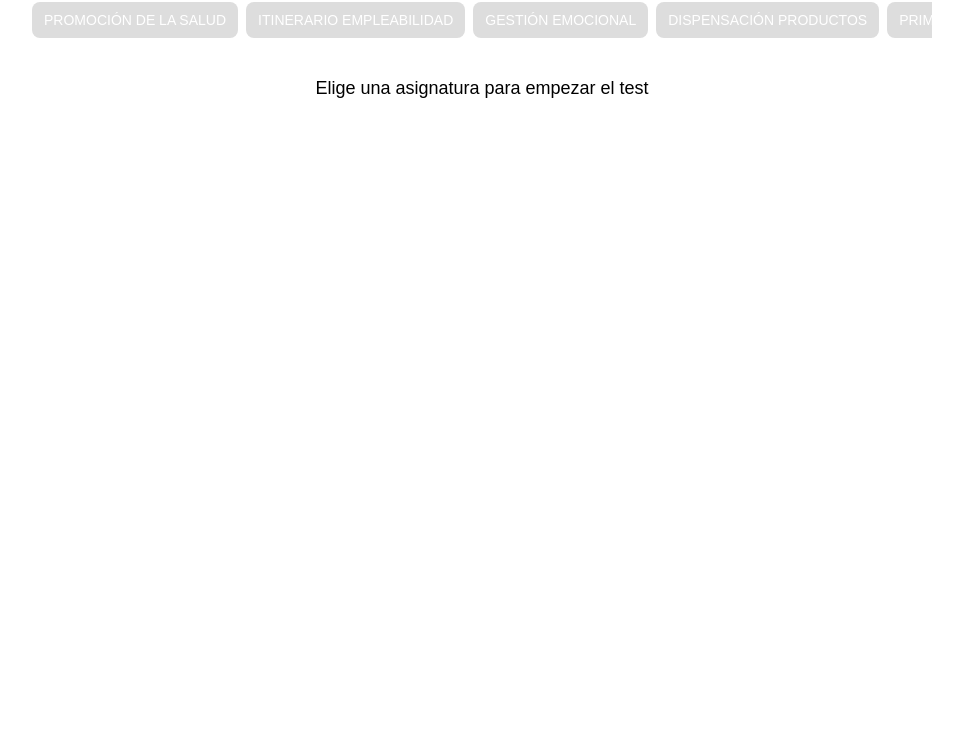
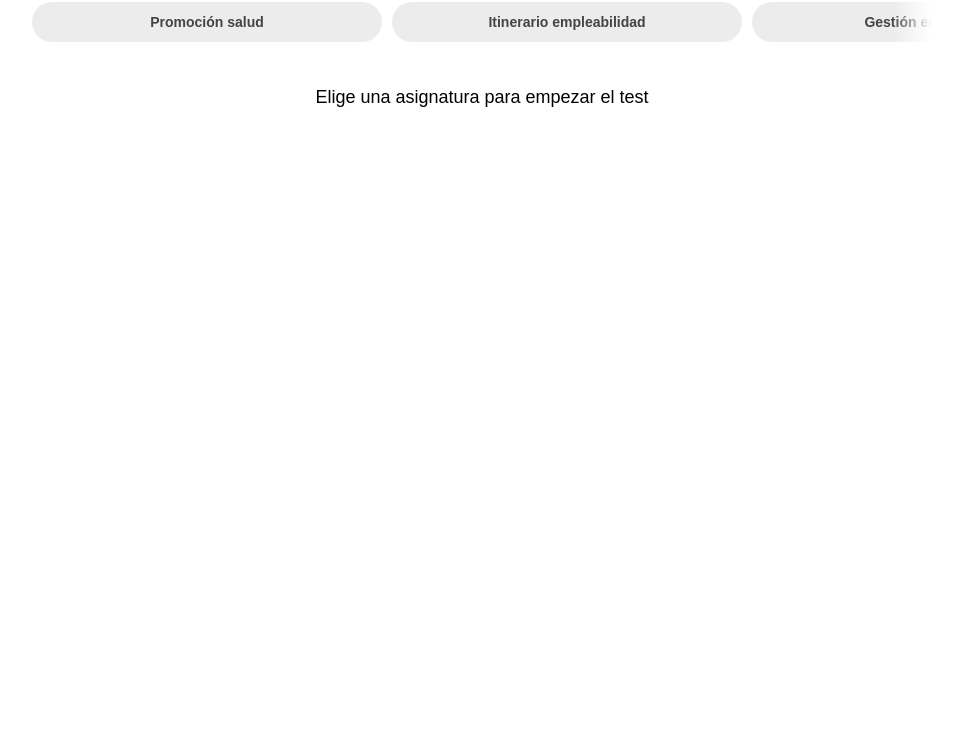
Before and after one commit to Javivilches/Inma, a plain HTML site: page index.html in a window 1280 px wide. Shown: the part 66-800 px from the top of the page, without its empty margins (158-1121 px from the left). Drawn offline with Linux system fonts and the light colour scheme.

Commit message:
Add files via upload

```diff
--- a/index.html
+++ b/index.html
@@ -21,25 +21,64 @@ h1 {
 }
 
 /* MENÚ */
+/* MENÚ ASIGNATURAS */
+.menu-wrapper{
+    position: relative;
+    margin-bottom: 25px;
+}
+
+/* degradado lateral para insinuar scroll */
+.menu-wrapper::after{
+    content:"";
+    position:absolute;
+    top:0;
+    right:0;
+    width:40px;
+    height:100%;
+    background: linear-gradient(to right, rgba(255,255,255,0), #fff);
+    pointer-events:none;
+}
+
 .menu {
-    display: flex;
-    overflow-x: auto;
-    gap: 8px;
-    margin-bottom: 20px;
+    display:flex;
+    gap:10px;
+    overflow-x:auto;
+    padding-bottom:5px;
+
+    scroll-behavior:smooth;
+
+    /* ocultar barra */
+    scrollbar-width:none;
+}
+
+.menu::-webkit-scrollbar{
+    display:none;
 }
 
 .menu button {
-    padding: 10px 12px;
-    font-size: 14px;
-    border: none;
-    border-radius: 8px;
-    background: #ddd;
-    white-space: nowrap;
+
+    flex: 0 0 auto;
+
+    padding: 12px 16px;
+
+    border:none;
+    border-radius:999px;
+
+    background:#ececec;
+    color:#444;
+
+    font-size:14px;
+    font-weight:600;
+
+    white-space:nowrap;
+
+    transition:0.2s;
 }
 
 .menu button.activo {
-    background: #2563eb;
-    color: white;
+    background:#2563eb;
+    color:white;
+    transform:scale(1.03);
 }
 
 /* PREGUNTAS */
@@ -139,12 +178,16 @@ button {
 
 <h1>Test Farmacia</h1>
 
+<div class="menu-wrapper">
+
 <div class="menu">
-<button onclick="cargarAsignatura('salud', this)">PROMOCIÓN DE LA SALUD</button>
-<button onclick="cargarAsignatura('empleabilidad', this)">ITINERARIO EMPLEABILIDAD</button>
-<button onclick="cargarAsignatura('emocional', this)">GESTIÓN EMOCIONAL</button>
-<button onclick="cargarAsignatura('dispensacion', this)">DISPENSACIÓN PRODUCTOS</button>
-<button onclick="cargarAsignatura('primeros', this)">PRIMEROS AUXILIOS</button>
+<button onclick="cargarAsignatura('salud', this)">Promoción salud</button>
+<button onclick="cargarAsignatura('empleabilidad', this)">Itinerario empleabilidad</button>
+<button onclick="cargarAsignatura('emocional', this)">Gestión emocional</button>
+<button onclick="cargarAsignatura('dispensacion', this)">Dispensación</button>
+<button onclick="cargarAsignatura('primeros', this)">Primeros auxilios</button>
+</div>
+
 </div>
 
 <p id="mensajeInicio" style="text-align:center; font-size:18px; margin:40px 0;">
```
